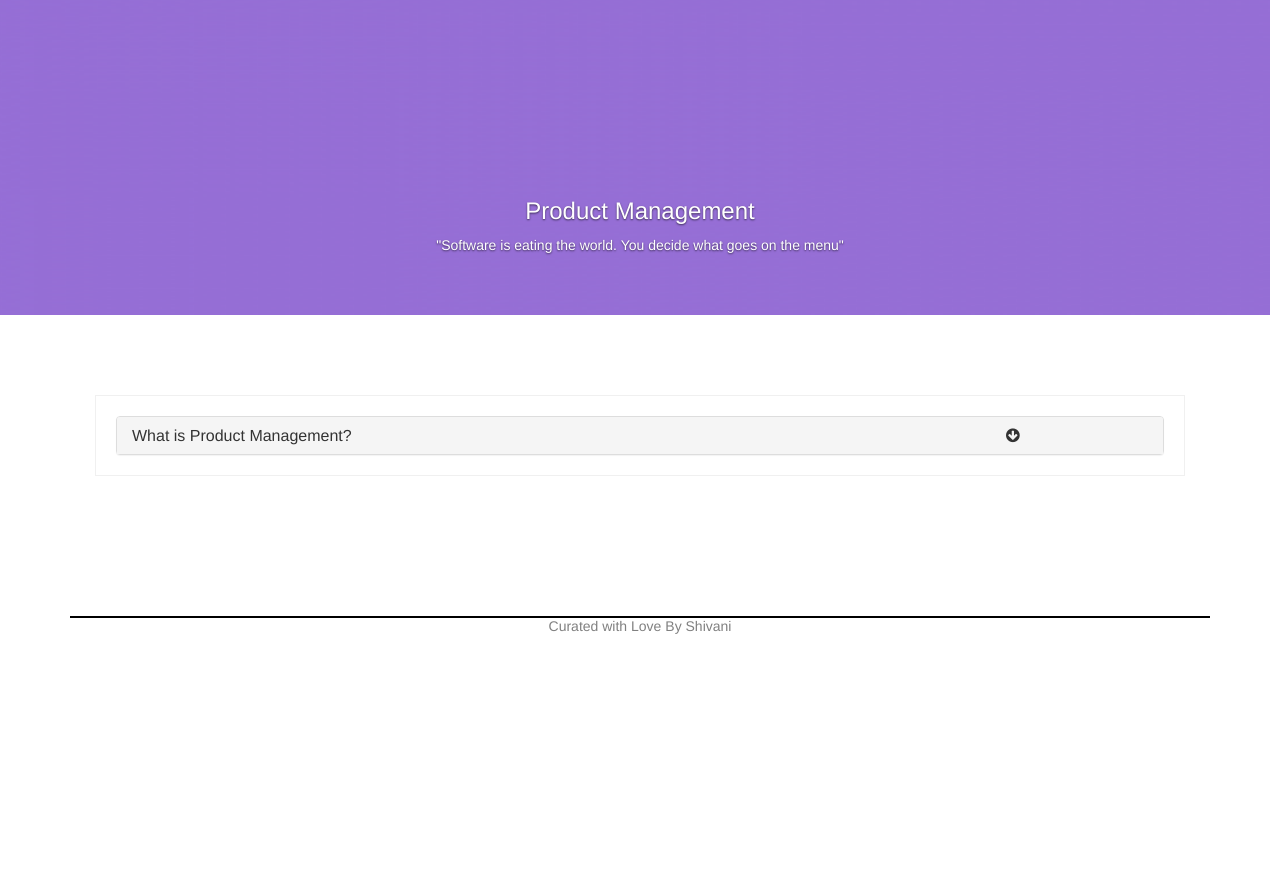
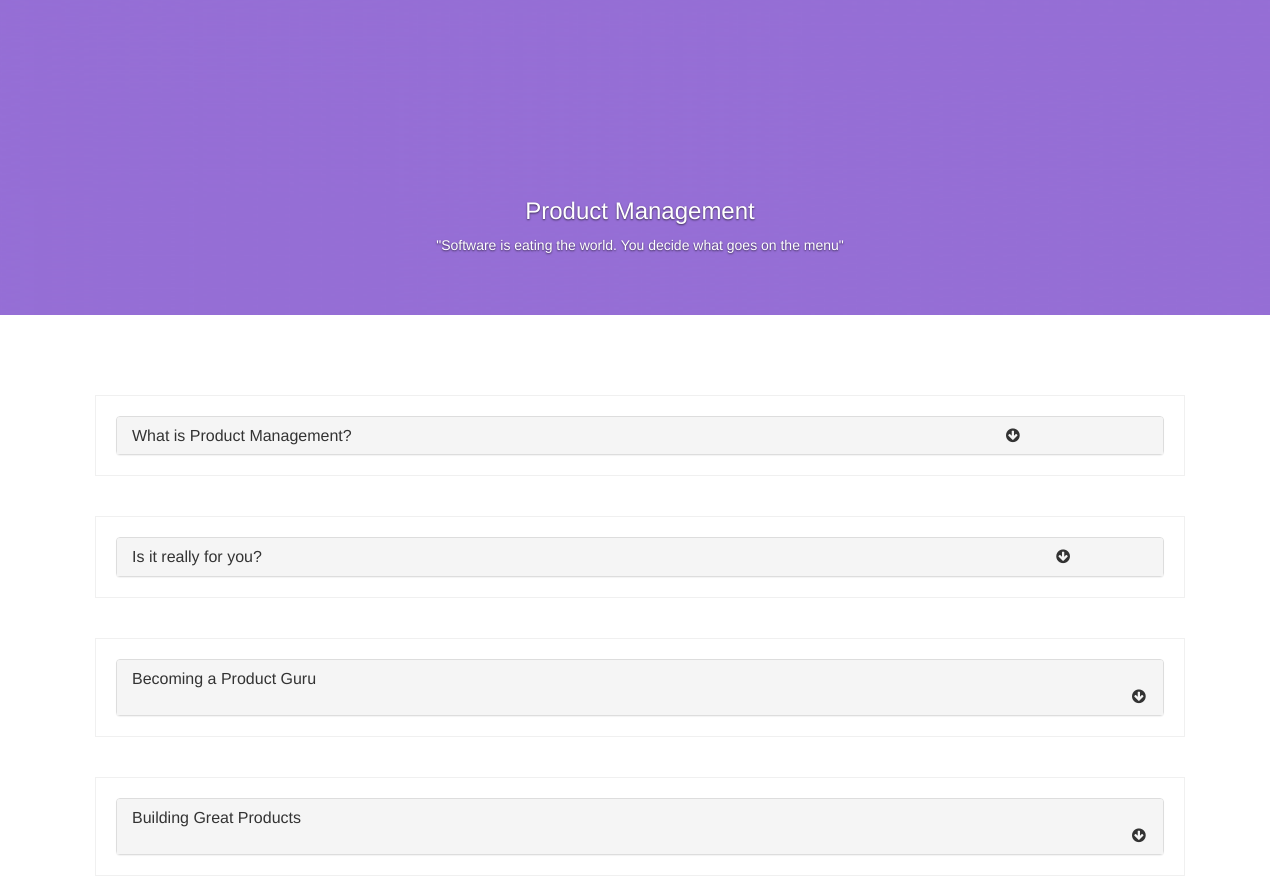
Before and after one commit to Vacant-Sky/opm, a plain HTML site: page productmanagement.html in a window 1280 px wide. Shown: the part 95-973 px from the top of the page. Before the commit the page ends 800 px from the top, so only its background shows below. Drawn offline with nearby package versions, Linux system fonts and the light colour scheme.

Commit message:
made the landing pageadd product management link

```diff
--- a/productmanagement.html
+++ b/productmanagement.html
@@ -61,8 +61,41 @@
              </div>
          </div>
      </div>
-   </div>
- </div>
+    <br>
+     <div class="panel-group" id="accordion" style="border: 1px solid #f0f0f0;padding: 20px">
+     <div class="panel panel-default">
+         <div class="panel-heading">
+             <h4 class="panel-title">
+                 <a id="" >Is it really for you?&nbsp<i style="margin-left: 790px" class="fa fa-arrow-circle-down" aria-hidden="true"></i></a>
+             </h4>
+         </div>
+
+         </div>
+     </div>
+     <br>
+     <div class="panel-group" id="accordion" style="border: 1px solid #f0f0f0;padding: 20px">
+     <div class="panel panel-default">
+         <div class="panel-heading">
+             <h4 class="panel-title">
+                 <a id="" >Becoming a Product Guru&nbsp<i style="margin-left: 1000px" class="fa fa-arrow-circle-down" aria-hidden="true"></i></a>
+             </h4>
+         </div>
+
+         </div>
+     </div>
+     <br>
+     <div class="panel-group" id="accordion" style="border: 1px solid #f0f0f0;padding: 20px">
+     <div class="panel panel-default">
+         <div class="panel-heading">
+             <h4 class="panel-title">
+                 <a id="" >Building Great Products&nbsp<i style="margin-left: 1000px" class="fa fa-arrow-circle-down" aria-hidden="true"></i></a>
+             </h4>
+         </div>
+
+         </div>
+     </div>
+   </div><!--bs-->
+ </div><!--row-->
 
 
 
```
